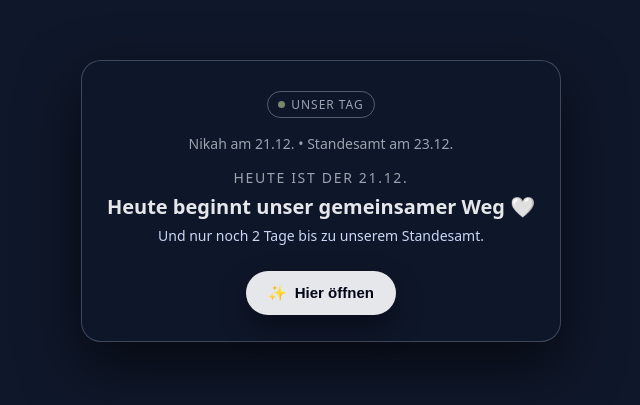
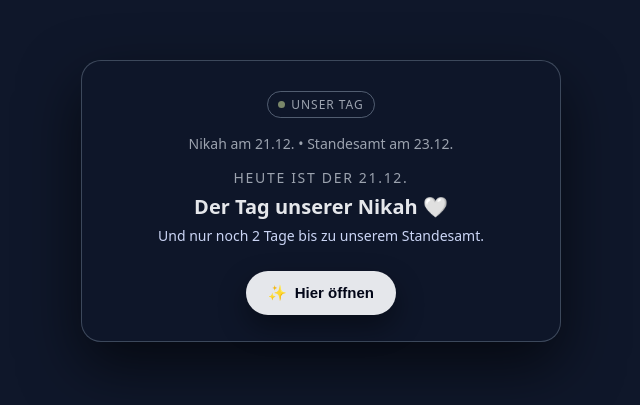
Before and after one commit to yuta-2727/countdown-dy, a plain HTML site: page tag21.html in a window 1280 px wide. Shown: the part 199-604 px from the top of the page, without its empty margins (319-959 px from the left). Drawn offline with Linux system fonts and the light colour scheme.

Commit message:
Add files via upload

```diff
--- a/tag21.html
+++ b/tag21.html
@@ -139,7 +139,7 @@
   </p>
 
   <div class="day-label">Heute ist der 21.12.</div>
-  <div class="day-main">Heute beginnt unser gemeinsamer Weg 🤍</div>
+  <div class="day-main">Der Tag unserer Nikah 🤍</div>
   <div class="day-sub">Und nur noch 2 Tage bis zu unserem Standesamt.</div>
 
   <button class="reveal-btn" id="revealButton">
```
